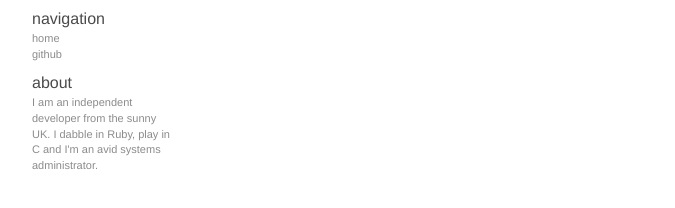
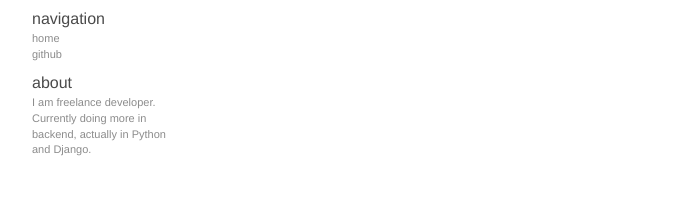
Before and after one commit to agusmakmun/agusmakmun.github.io, a Jekyll site: the page built from index.html, in a window 1280 px wide. Shown: the part 286-494 px from the top of the page, without its empty margins (273-948 px from the left). Built offline with Jekyll 4.4.1, drawn with Linux system fonts in a browser that asks for light colours; nearby versions of some CDN libraries; Markdown is read by kramdown in place of the engine named in the settings.

Commit message:
Update config

```diff
--- a/_config.yml
+++ b/_config.yml
@@ -2,7 +2,7 @@ name: Agus Makmun
 markdown: redcarpet
 pygments: true
 github: https://github.com/agusmakmun
-about: I am an independent developer from the sunny UK. I dabble in Ruby, play in C and I'm an avid systems administrator.
+about: I am freelance developer. Currently doing more in backend, actually in Python and Django.
 urls:
     - text: github
       url: https://github.com/agusmakmun
```
